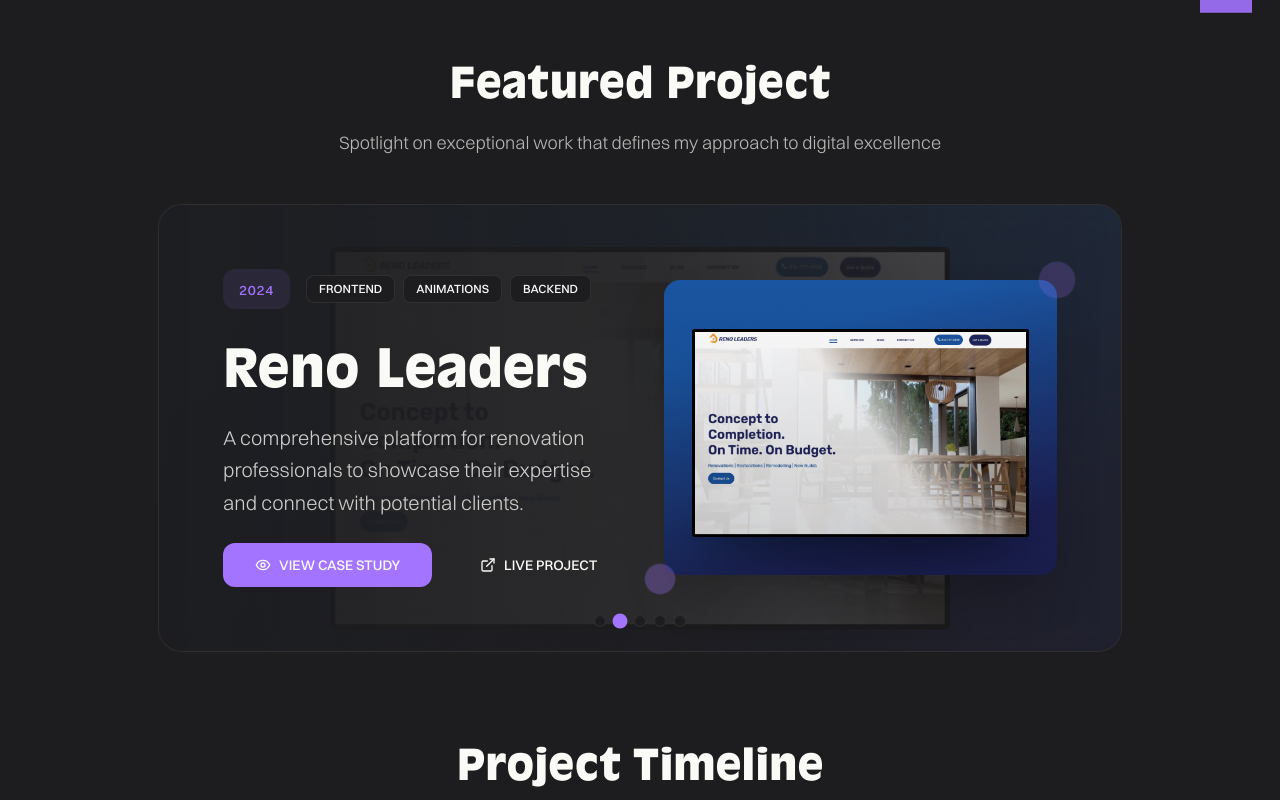
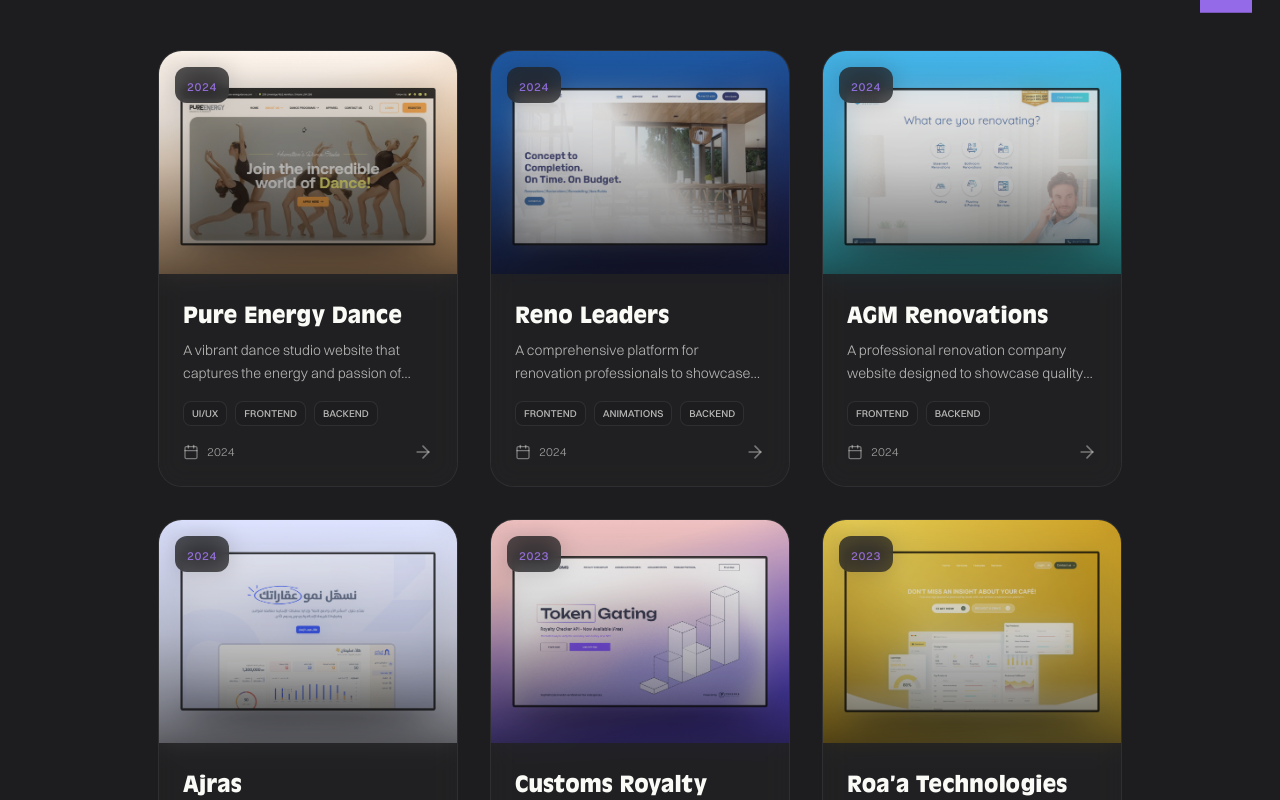
Before and after one commit to zeeshanjunaid/zeeshanjunaid.dev, a Next.js app: page /work in a window 1280 px wide. Shown: the part 840-1640 px from the top of the page. Built offline with nearby package versions, Linux system fonts and the light colour scheme.

Commit message:
Create Clean Card Grid Layout for Projects

```diff
--- a/app/(root)/(routes)/components/work-grid.tsx
+++ b/app/(root)/(routes)/components/work-grid.tsx
@@ -15,279 +15,124 @@ interface WorkGridProps {
 }
 
 export const WorkGrid = ({ projects, selectedSkill }: WorkGridProps) => {
-  const [featuredProject, setFeaturedProject] = useState(0);
   const [loadedImages, setLoadedImages] = useState<Set<string>>(new Set());
   const containerRef = useRef<HTMLDivElement>(null);
-  const { scrollYProgress } = useScroll({
-    target: containerRef,
-    offset: ["start end", "end start"]
-  });
 
   const handleImageLoad = (projectName: string) => {
     setLoadedImages(prev => new Set([...prev, projectName]));
   };
 
-  // Auto-rotate featured project
-  useEffect(() => {
-    const interval = setInterval(() => {
-      setFeaturedProject(prev => (prev + 1) % Math.min(projects.length, 5));
-    }, 5000);
-    return () => clearInterval(interval);
-  }, [projects.length]);
+  const containerVariants = {
+    hidden: { opacity: 0 },
+    visible: {
+      opacity: 1,
+      transition: {
+        staggerChildren: 0.1,
+        delayChildren: 0.2,
+      },
+    },
+  };
 
-  const featured = projects[featuredProject];
+  const cardVariants = {
+    hidden: { opacity: 0, y: 50 },
+    visible: {
+      opacity: 1,
+      y: 0,
+      transition: {
+        duration: 0.8,
+        ease: "easeOut",
+      },
+    },
+  };
 
   return (
     <div ref={containerRef} className="space-y-20">
-      {/* Hero Featured Project */}
+      {/* Projects Grid */}
       <Container className="px-4 md:px-7 lg:px-0">
         <motion.div
-          initial={{ opacity: 0, y: 50 }}
-          animate={{ opacity: 1, y: 0 }}
-          transition={{ duration: 1 }}
-          className="relative"
+          initial="hidden"
+          whileInView="visible"
+          viewport={{ once: true, margin: "-50px" }}
+          variants={containerVariants}
+          className="grid grid-cols-1 md:grid-cols-2 lg:grid-cols-3 gap-8"
         >
-          <div className="text-center mb-12">
-            <motion.h2
-              className="text-[28px] md:text-[36px] lg:text-[42px] font-bold font-ao text-dark dark:text-light mb-4"
-              initial={{ opacity: 0, y: 20 }}
-              animate={{ opacity: 1, y: 0 }}
-              transition={{ duration: 0.8, delay: 0.2 }}
-            >
-              Featured Project
-            </motion.h2>
-            <motion.p
-              className="text-dark/70 dark:text-light/70 font-switzer font-light text-[16px] md:text-[18px] max-w-2xl mx-auto"
-              initial={{ opacity: 0, y: 20 }}
-              animate={{ opacity: 1, y: 0 }}
-              transition={{ duration: 0.8, delay: 0.3 }}
-            >
-              Spotlight on exceptional work that defines my approach to digital excellence
-            </motion.p>
-          </div>
-
-          {featured && (
-            <AnimatePresence mode="wait">
-              <motion.div
-                key={featuredProject}
-                initial={{ opacity: 0, scale: 0.9 }}
-                animate={{ opacity: 1, scale: 1 }}
-                exit={{ opacity: 0, scale: 1.1 }}
-                transition={{ duration: 0.8 }}
-                className="relative bg-light dark:bg-dark rounded-3xl overflow-hidden border border-lightBorderColor dark:border-darkBorderColor group"
-              >
-                <BlurBG className="rounded-3xl" />
-
-                {/* Background Image */}
-                <div className="absolute inset-0 z-10">
-                  {featured.imgUrl && (
-                    <Image
-                      src={featured.imgUrl}
-                      fill
-                      className="object-cover opacity-20 group-hover:opacity-30 transition-opacity duration-700"
-                      alt={featured.name}
-                      sizes="100vw"
-                    />
-                  )}
-                  <div className="absolute inset-0 bg-gradient-to-r from-light/90 via-light/70 to-transparent dark:from-dark/90 dark:via-dark/70" />
-                </div>
-
-                <div className="relative z-20 p-8 md:p-12 lg:p-16">
-                  <div className="grid grid-cols-1 lg:grid-cols-2 gap-12 items-center">
-                    {/* Project Info */}
-                    <div className="space-y-6">
-                      <div className="flex items-center gap-4">
-                        <div className="bg-purple/10 px-4 py-2 rounded-xl">
-                          <span className="text-purple font-switzer font-medium text-[12px] md:text-[14px] uppercase tracking-wider">
-                            {featured.year}
-                          </span>
-                        </div>
-                        <div className="flex gap-2">
-                          {featured.tags.slice(0, 3).map((tag, index) => (
-                            <span
-                              key={index}
-                              className="bg-light dark:bg-dark px-3 py-1 rounded-lg text-[10px] md:text-[12px] uppercase font-medium border border-lightBorderColor dark:border-darkBorderColor"
-                            >
-                              {tag}
-                            </span>
-                          ))}
-                        </div>
-                      </div>
-
-                      <h3 className="text-[32px] md:text-[42px] lg:text-[52px] font-bold font-ao text-dark dark:text-light capitalize leading-tight">
-                        {featured.name}
-                      </h3>
-
-                      <p className="text-dark/80 dark:text-light/80 font-switzer font-light text-[16px] md:text-[18px] lg:text-[20px] leading-relaxed">
-                        {featured.description}
-                      </p>
-
-                      <div className="flex flex-col sm:flex-row gap-4">
-                        <Link href={`/work/${featured.slug}`}>
-                          <Button
-                            variant="purple"
-                            size="lg"
-                            className="rounded-xl uppercase font-medium font-switzer flex items-center gap-2"
-                          >
-                            <Eye className="w-4 h-4" />
-                            View Case Study
-                          </Button>
-                        </Link>
-                        <a href={featured.link} target="_blank" rel="noopener noreferrer">
-                          <Button
-                            variant="ghost"
-                            size="lg"
-                            className="rounded-xl uppercase font-medium font-switzer text-dark dark:text-light hover:text-purple flex items-center gap-2"
-                          >
-                            <ExternalLink className="w-4 h-4" />
-                            Live Project
-                          </Button>
-                        </a>
-                      </div>
-                    </div>
-
-                    {/* Project Preview */}
-                    <div className="relative">
-                      <motion.div
-                        className="relative rounded-2xl overflow-hidden shadow-2xl"
-                        whileHover={{ scale: 1.05, rotateY: 5 }}
-                        transition={{ duration: 0.5 }}
-                      >
-                        {featured.imgUrl && (
-                          <div className="aspect-[4/3] relative">
-                            <Image
-                              src={featured.imgUrl}
-                              fill
-                              className="object-cover"
-                              alt={featured.name}
-                              sizes="(max-width: 768px) 100vw, 50vw"
-                            />
-                            <div className="absolute inset-0 bg-gradient-to-t from-black/20 to-transparent" />
-                          </div>
-                        )}
-                      </motion.div>
-
-                      {/* Floating Elements */}
-                      <motion.div
-                        className="absolute -top-4 -right-4 w-8 h-8 bg-purple/20 rounded-full"
-                        animate={{ scale: [1, 1.2, 1], rotate: [0, 180, 360] }}
-                        transition={{ duration: 4, repeat: Infinity }}
-                      />
-                      <motion.div
-                        className="absolute -bottom-4 -left-4 w-6 h-6 bg-purple/30 rounded-full"
-                        animate={{ scale: [1, 1.3, 1], rotate: [360, 180, 0] }}
-                        transition={{ duration: 3, repeat: Infinity }}
-                      />
-                    </div>
-                  </div>
-                </div>
-
-                {/* Project Navigation Dots */}
-                <div className="absolute bottom-6 left-1/2 transform -translate-x-1/2 z-30">
-                  <div className="flex gap-2">
-                    {projects.slice(0, 5).map((_, index) => (
-                      <button
-                        key={index}
-                        onClick={() => setFeaturedProject(index)}
-                        className={`w-3 h-3 rounded-full transition-all duration-300 ${
-                          index === featuredProject
-                            ? "bg-purple scale-125"
-                            : "bg-light dark:bg-dark border border-lightBorderColor dark:border-darkBorderColor hover:bg-purple/50"
-                        }`}
-                      />
-                    ))}
-                  </div>
-                </div>
-              </motion.div>
-            </AnimatePresence>
-          )}
-        </motion.div>
-      </Container>
-
-      {/* Interactive Timeline */}
-      <Container className="px-4 md:px-7 lg:px-0">
-        <motion.div
-          initial={{ opacity: 0, y: 50 }}
-          whileInView={{ opacity: 1, y: 0 }}
-          transition={{ duration: 0.8 }}
-          viewport={{ once: true }}
-          className="space-y-12"
-        >
-          <div className="text-center">
-            <h2 className="text-[28px] md:text-[36px] lg:text-[42px] font-bold font-ao text-dark dark:text-light mb-4">
-              Project Timeline
-            </h2>
-            <p className="text-dark/70 dark:text-light/70 font-switzer font-light text-[16px] md:text-[18px] max-w-2xl mx-auto">
-              Journey through my evolution as a developer and designer
-            </p>
-          </div>
-
-          <div className="relative">
-            {/* Timeline Line */}
-            <div className="absolute left-1/2 transform -translate-x-1/2 w-1 h-full bg-gradient-to-b from-purple via-purple/50 to-transparent rounded-full" />
-
-            <div className="space-y-16">
           {projects.map((project, index) => (
             <motion.div
               key={project.name}
-                  initial={{ opacity: 0, x: index % 2 === 0 ? -50 : 50 }}
-                  whileInView={{ opacity: 1, x: 0 }}
-                  transition={{ duration: 0.8, delay: index * 0.1 }}
-                  viewport={{ once: true }}
-                  className={`flex items-center gap-8 ${
-                    index % 2 === 0 ? "flex-row" : "flex-row-reverse"
-                  }`}
+              variants={cardVariants}
+              className="group relative"
             >
-                  {/* Timeline Node */}
-                  <div className="absolute left-1/2 transform -translate-x-1/2 w-4 h-4 bg-purple rounded-full border-4 border-light dark:border-dark z-10" />
-
-                  {/* Project Card */}
-                  <div className="w-full lg:w-5/12">
               <Link href={`/work/${project.slug}`}>
                 <motion.div
-                        className="relative bg-light dark:bg-dark rounded-3xl overflow-hidden border border-lightBorderColor dark:border-darkBorderColor group cursor-pointer"
-                        whileHover={{ scale: 1.02, y: -5 }}
+                  className="relative bg-light dark:bg-dark rounded-3xl overflow-hidden border border-lightBorderColor dark:border-darkBorderColor group cursor-pointer h-full"
+                  whileHover={{ y: -8, scale: 1.02 }}
                   transition={{ duration: 0.3 }}
                 >
                   <BlurBG className="rounded-3xl" />
 
-                        <div className="relative z-20 p-6 md:p-8">
-                          <div className="flex items-start gap-6">
                   {/* Project Image */}
+                  <div className="relative aspect-[4/3] overflow-hidden">
                     {project.imgUrl && (
-                              <div className="relative w-20 h-20 md:w-24 md:h-24 rounded-2xl overflow-hidden flex-shrink-0">
+                      <>
+                        {!loadedImages.has(project.name) && (
+                          <Skeleton className="w-full h-full" />
+                        )}
                         <Image
                           src={project.imgUrl}
                           fill
-                                  className="object-cover group-hover:scale-110 transition-transform duration-500"
+                          className="object-cover group-hover:scale-110 transition-transform duration-700"
                           alt={project.name}
-                                  sizes="96px"
+                          sizes="(max-width: 768px) 100vw, (max-width: 1200px) 50vw, 33vw"
+                          onLoad={() => handleImageLoad(project.name)}
                         />
-                              </div>
+                        <div className="absolute inset-0 bg-gradient-to-t from-black/60 via-black/20 to-transparent" />
+                      </>
                     )}
 
-                            {/* Project Info */}
-                            <div className="flex-1 min-w-0">
-                              <div className="flex items-center gap-3 mb-2">
-                                <span className="bg-purple/10 text-purple px-3 py-1 rounded-lg text-[12px] font-medium uppercase tracking-wider">
+                    {/* Year Badge */}
+                    <div className="absolute top-4 left-4">
+                      <div className="bg-white/90 dark:bg-dark/90 backdrop-blur-sm px-3 py-1.5 rounded-xl">
+                        <span className="text-purple font-switzer font-medium text-[12px] uppercase tracking-wider">
                           {project.year}
                         </span>
-                                <ArrowRight className="w-4 h-4 text-dark/40 dark:text-light/40 group-hover:text-purple group-hover:translate-x-1 transition-all duration-300" />
+                      </div>
                     </div>
 
-                              <h3 className="text-[18px] md:text-[22px] font-bold font-ao text-dark dark:text-light capitalize mb-2 group-hover:text-purple transition-colors duration-300">
+                    {/* Hover Overlay */}
+                    <motion.div
+                      className="absolute inset-0 bg-purple/20 flex items-center justify-center"
+                      initial={{ opacity: 0 }}
+                      whileHover={{ opacity: 1 }}
+                      transition={{ duration: 0.3 }}
+                    >
+                      <motion.div
+                        className="w-16 h-16 bg-white/90 backdrop-blur-sm rounded-full flex items-center justify-center"
+                        whileHover={{ scale: 1.1 }}
+                        transition={{ duration: 0.2 }}
+                      >
+                        <Eye className="w-6 h-6 text-purple" />
+                      </motion.div>
+                    </motion.div>
+                  </div>
+
+                  {/* Project Content */}
+                  <div className="relative z-20 p-6">
+                    <div className="mb-4">
+                      <h3 className="text-[20px] md:text-[22px] font-bold font-ao text-dark dark:text-light capitalize mb-2 group-hover:text-purple transition-colors duration-300">
                         {project.name}
                       </h3>
 
-                              <p className="text-dark/70 dark:text-light/70 font-switzer font-light text-[14px] md:text-[16px] leading-relaxed mb-3 line-clamp-2">
+                      <p className="text-dark/70 dark:text-light/70 font-switzer font-light text-[14px] leading-relaxed line-clamp-2">
                         {project.description}
                       </p>
+                    </div>
 
-                              <div className="flex flex-wrap gap-2">
+                    {/* Tags */}
+                    <div className="flex flex-wrap gap-2 mb-4">
                       {project.tags.slice(0, 3).map((tag, tagIndex) => (
                         <span
                           key={tagIndex}
-                                    className={`text-[10px] md:text-[12px] px-2 py-1 rounded-lg border uppercase font-medium transition-all duration-200 ${
+                          className={`text-[10px] px-2 py-1 rounded-lg border uppercase font-medium transition-all duration-200 ${
                             selectedSkill === tag
                               ? "bg-purple/20 border-purple/30 text-purple"
                               : "bg-light dark:bg-dark border-lightBorderColor dark:border-darkBorderColor text-dark/70 dark:text-light/70 group-hover:border-purple/30"
@@ -296,8 +141,23 @@ export const WorkGrid = ({ projects, selectedSkill }: WorkGridProps) => {
                           {tag}
                         </span>
                       ))}
+                      {project.tags.length > 3 && (
+                        <span className="text-[10px] px-2 py-1 rounded-lg border border-lightBorderColor dark:border-darkBorderColor text-dark/50 dark:text-light/50 uppercase font-medium">
+                          +{project.tags.length - 3} more
+                        </span>
+                      )}
                     </div>
+
+                    {/* Footer */}
+                    <div className="flex items-center justify-between">
+                      <div className="flex items-center gap-2">
+                        <Calendar className="w-4 h-4 text-dark/40 dark:text-light/40" />
+                        <span className="text-dark/60 dark:text-light/60 font-switzer font-light text-[12px]">
+                          {project.year}
+                        </span>
                       </div>
+
+                      <ArrowRight className="w-5 h-5 text-dark/40 dark:text-light/40 group-hover:text-purple group-hover:translate-x-1 group-hover:-rotate-45 transition-all duration-300" />
                     </div>
                   </div>
 
@@ -305,14 +165,8 @@ export const WorkGrid = ({ projects, selectedSkill }: WorkGridProps) => {
                   <div className="absolute inset-0 bg-gradient-to-r from-purple/5 to-transparent opacity-0 group-hover:opacity-100 transition-opacity duration-500 rounded-3xl" />
                 </motion.div>
               </Link>
-                  </div>
-
-                  {/* Empty space for alternating layout */}
-                  <div className="hidden lg:block w-5/12" />
             </motion.div>
           ))}
-            </div>
-          </div>
         </motion.div>
       </Container>
 
--- a/app/(root)/(routes)/components/work-wrapper.tsx
+++ b/app/(root)/(routes)/components/work-wrapper.tsx
@@ -190,15 +190,10 @@ const WorkWrapper = () => {
         </div>
       </motion.section>
 
-      {/* Creative Projects Showcase */}
-      <motion.section
-        initial={{ opacity: 0, y: 50 }}
-        animate={{ opacity: 1, y: 0 }}
-        transition={{ duration: 0.8, delay: 0.3 }}
-        className="py-16 md:py-20"
-      >
+      {/* Projects Showcase */}
+      <section className="py-16 md:py-20">
         <WorkGrid selectedSkill={skillValue} projects={projects} />
-      </motion.section>
+      </section>
 
       {/* Empty State */}
       {projects.length === 0 && (
```
Lines whose indentation alone changed are shown as unchanged.
